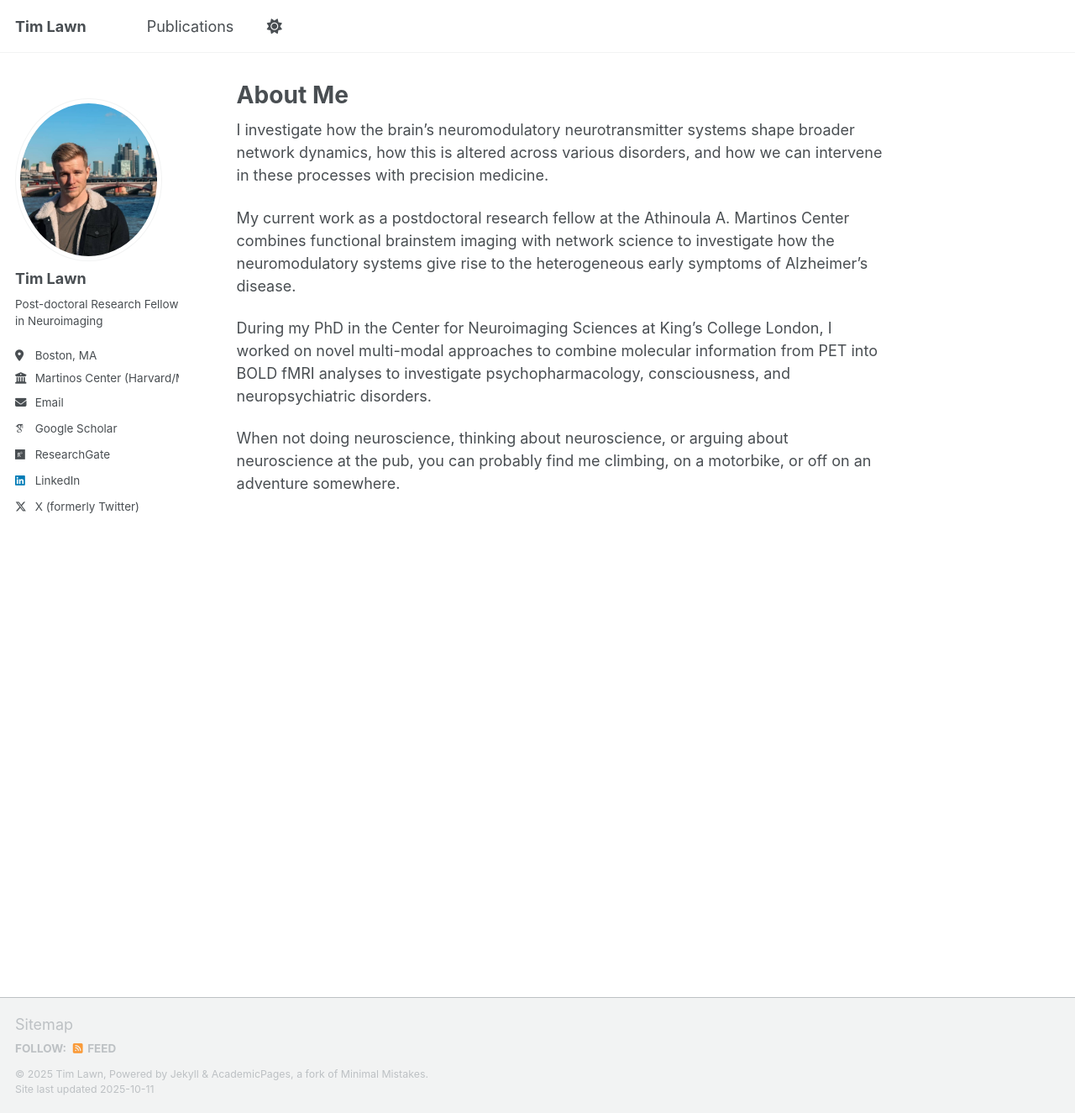
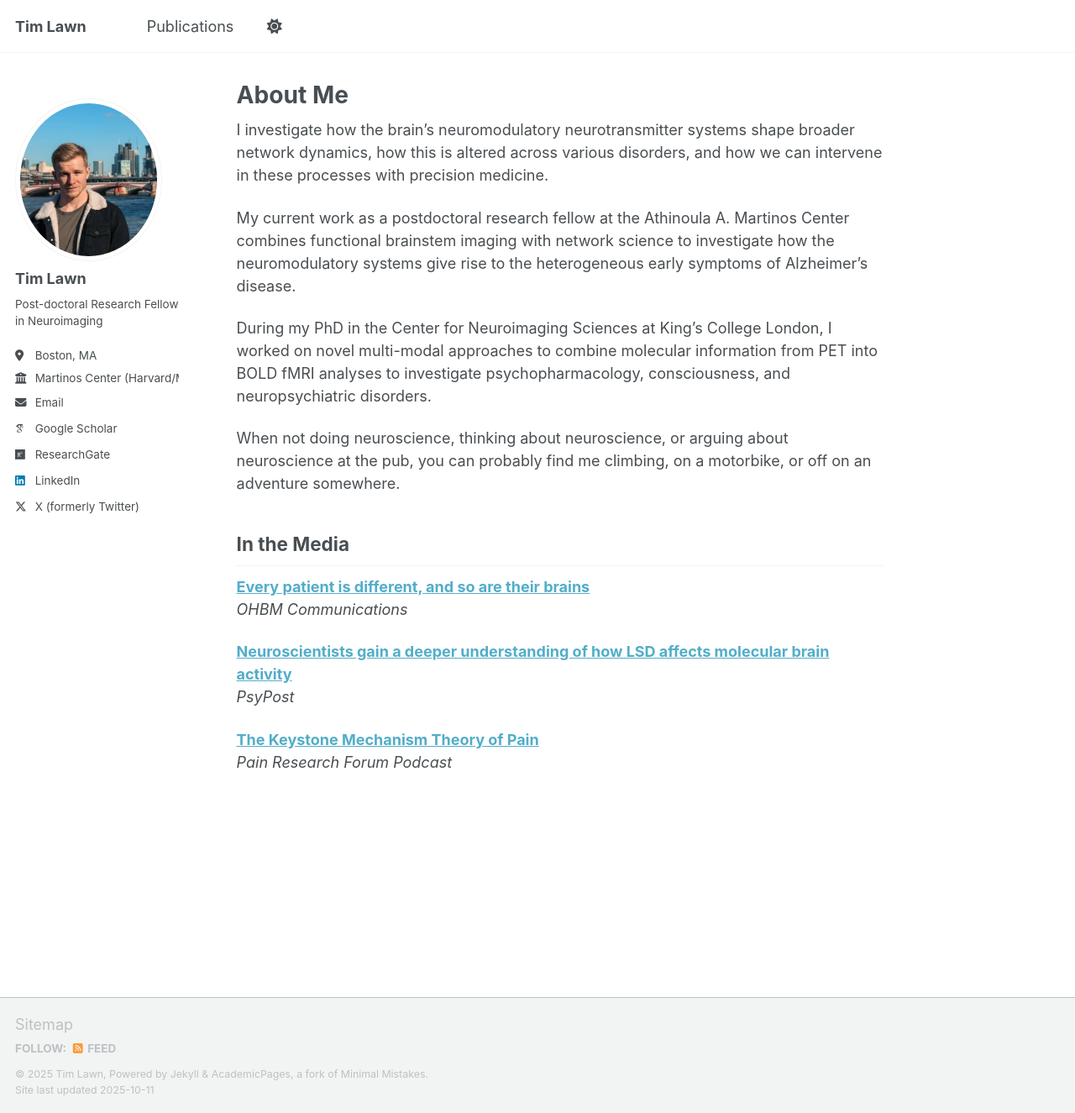
Before and after one commit to timlawn/timlawn.github.io, a Jekyll site: the page built from _pages/about.md, in a window 1280 px wide and 1325 px high. Shown: the whole window at 84% size. Built offline with Jekyll 4.4.1, drawn with Linux system fonts in a browser that asks for light colours; some web fonts are replaced; a script that is not in the unit is left out.

Commit message:
Update about.md

```diff
--- a/_pages/about.md
+++ b/_pages/about.md
@@ -15,3 +15,14 @@ My current work as a postdoctoral research fellow at the Athinoula A. Martinos C
 During my PhD in the Center for Neuroimaging Sciences at King's College London, I worked on novel multi-modal approaches to combine molecular information from PET into BOLD fMRI analyses to investigate psychopharmacology, consciousness, and neuropsychiatric disorders.
 
 When not doing neuroscience, thinking about neuroscience, or arguing about neuroscience at the pub, you can probably find me climbing, on a motorbike, or off on an adventure somewhere.
+
+## In the Media
+
+**[Every patient is different, and so are their brains](https://www.ohbm-com.com/brain-bites/every-patient-is-different-and-so-are-their-brains)**
+*OHBM Communications*
+
+**[Neuroscientists gain a deeper understanding of how LSD affects molecular brain activity](https://www.psypost.org/neuroscientists-gain-a-deeper-understanding-of-how-lsd-affects-molecular-brain-activity/)**
+*PsyPost*
+
+**[The Keystone Mechanism Theory of Pain](https://prfpodcast.libsyn.com/the-keystone-mechanism-theory-of-pain)**
+*Pain Research Forum Podcast*
```
